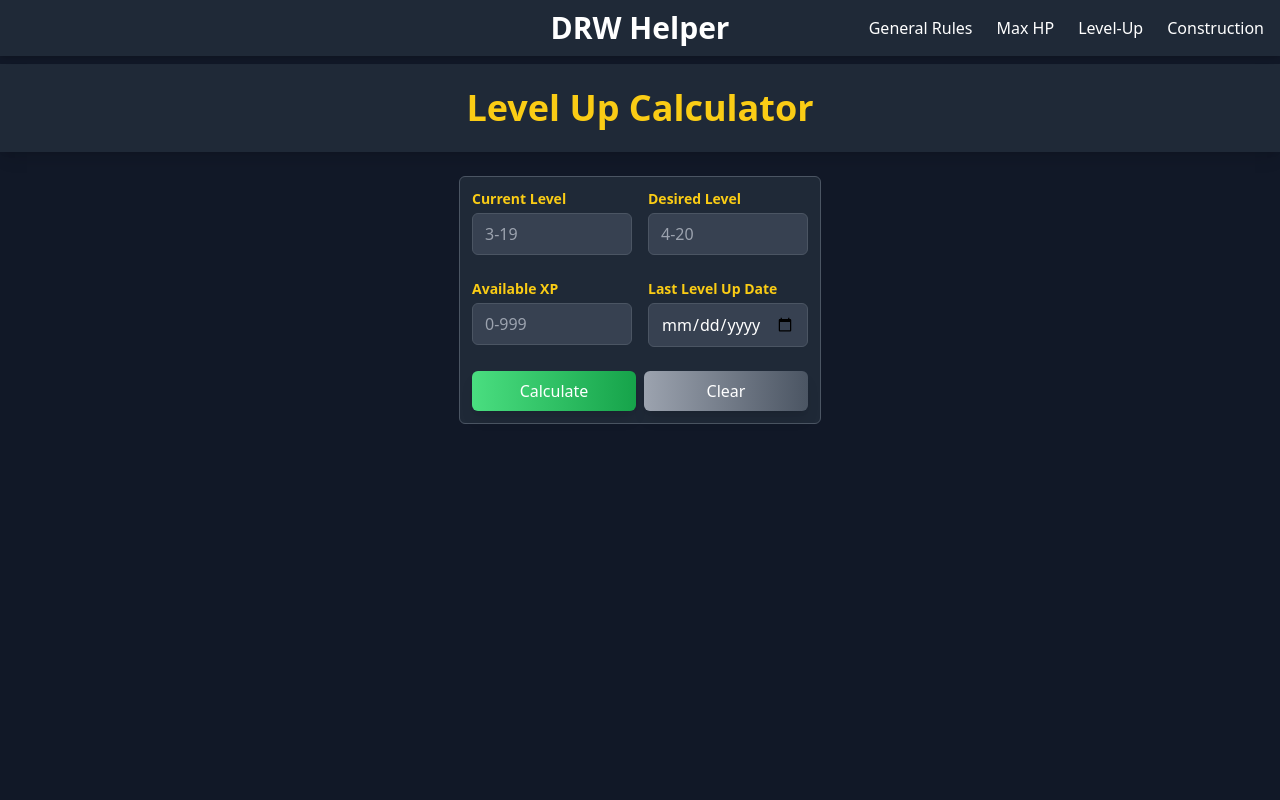
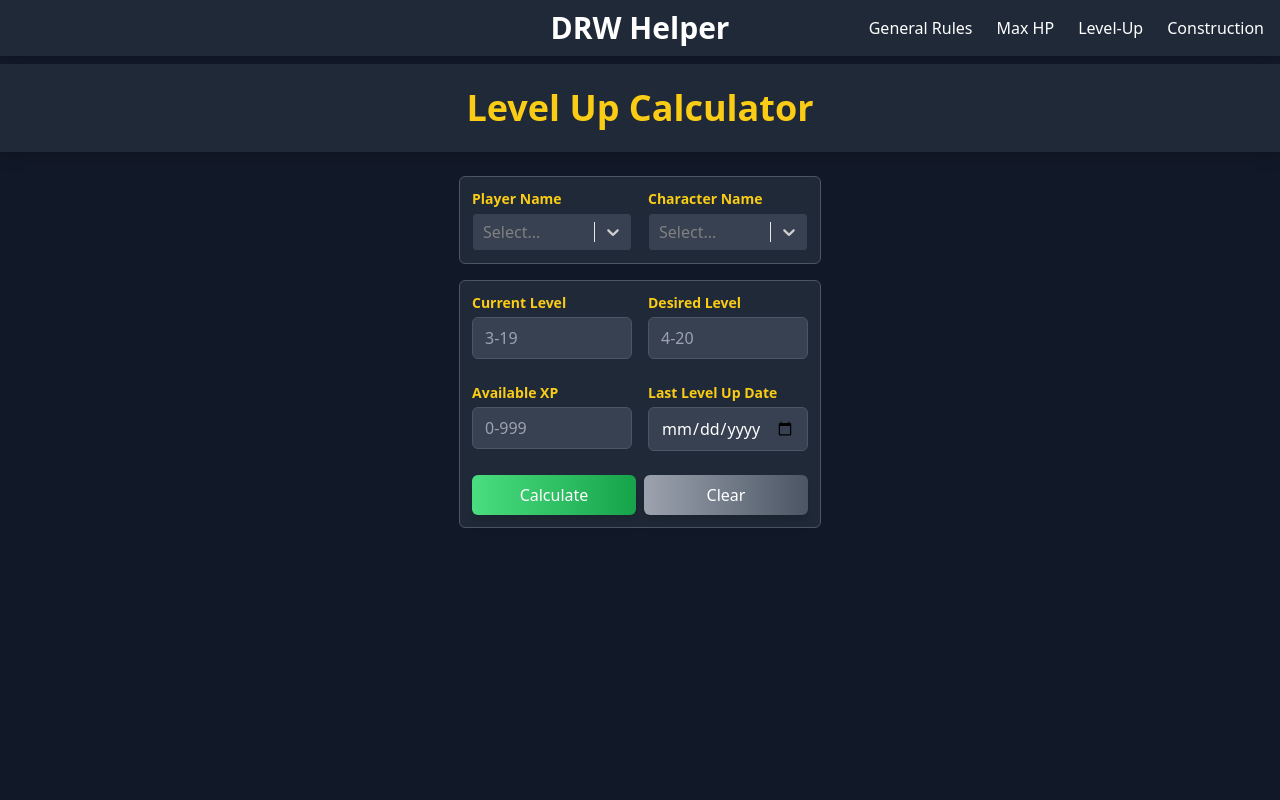
Before and after one commit to maxecution/DRW-helper, a React (Vite) app: page /level-up-calc in a window 1280 px wide. Shown: the top 800 px of the page. Built offline with nearby package versions, Linux system fonts and the light colour scheme; no server answers.

Commit message:
plugged player data into selects and auto-assigned values for associated variables

```diff
--- a/src/pages/levelUpCalc/LevelUpForm.tsx
+++ b/src/pages/levelUpCalc/LevelUpForm.tsx
@@ -1,4 +1,4 @@
-import React, { useState } from "react";
+import React, { useEffect, useState } from "react";
 import { calculateLevelUpDates, getLevelUpCostForRange } from "../../utils/LevelUpUtils.js";
 import Select from "react-select";
 import { Tooltip } from "react-tooltip";
@@ -8,11 +8,13 @@ import {
   handleDateChange,
   handleDateBlur,
 } from "../../utils/InputUtils.js";
-import { fetchPlayerData, PlayerData } from "../../utils/fetchPlayerData.js";
+import { fetchPlayerData, PlayerData, Character } from "../../utils/fetchPlayerData.js";
 import { selectStyle } from "../../utils/Styles.js";
 
 function LevelUpForm() {
   const [playerData, setPlayerData] = useState<PlayerData[]>([]);
+  const [selectedPlayer, setSelectedPlayer] = useState<PlayerData | null>(null);
+  const [selectedCharacter, setSelectedCharacter] = useState<Character | null>(null);
   const [currentLevel, setCurrentLevel] = useState<number | undefined>(undefined);
   const [desiredLevel, setDesiredLevel] = useState<number | undefined>(undefined);
   const [availableXp, setAvailableXp] = useState<number | undefined>(undefined);
@@ -27,6 +29,62 @@ function LevelUpForm() {
   });
 
   const today = new Date();
+
+  useEffect(() => {
+    const fetchData = async () => {
+      const data = await fetchPlayerData();
+      setPlayerData(data);
+    };
+    fetchData();
+    console.log("Player data fetched:", playerData);
+  }, []);
+
+  useEffect(() => {
+    const loadPlayerData = async () => {
+      const data = await fetchPlayerData();
+      setPlayerData(data);
+    };
+    loadPlayerData();
+  }, []);
+
+  const playerOptions = playerData.map((player) => ({
+    value: player.id,
+    label: player.playerName,
+  }));
+
+  const characterOptions = selectedPlayer
+    ? selectedPlayer.characters.map((character) => ({
+        value: character.id,
+        label: character.characterName,
+      }))
+    : [];
+
+  const handlePlayerChange = (selectedOption) => {
+    if (selectedOption === null) {
+      setSelectedPlayer(null);
+      setSelectedCharacter(null);
+      return;
+    }
+
+    const selectedPlayerData = playerData.find((player) => player.id === selectedOption.value);
+    setSelectedPlayer(selectedPlayerData ?? null);
+    setAvailableXp(selectedPlayerData ? parseInt(selectedPlayerData.availableXP) : undefined);
+    setSelectedCharacter(null);
+  };
+
+  const handleCharacterChange = (selectedOption) => {
+    if (selectedOption === null) {
+      setSelectedCharacter(null);
+      return;
+    }
+
+    const selectedCharacterData = selectedPlayer?.characters.find(
+      (character) => character.id === selectedOption.value
+    );
+    setSelectedCharacter(selectedCharacterData ?? null);
+    setCurrentLevel(selectedCharacterData ? parseInt(selectedCharacterData.level) : undefined);
+    setLastLeveledDate(selectedCharacterData ? selectedCharacterData.lastLevelUp : undefined);
+  };
 
   // Form validation
   const validateForm = () => {
@@ -98,6 +156,8 @@ function LevelUpForm() {
   };
 
   const handleClear = () => {
+    setSelectedPlayer(null);
+    setSelectedCharacter(null);
     setCurrentLevel(undefined);
     setDesiredLevel(undefined);
     setAvailableXp(undefined);
@@ -120,27 +180,54 @@ function LevelUpForm() {
         </h1>
       </header>
       <div className='flex flex-col items-center min-h-screen p-6 gap-4'>
-        {/* TODO: Add player and character selection */}
-        {/* <div className='p-3 space-y-6 bg-gray-800 border border-gray-600 rounded-md'>
+        <div className='p-3 space-y-6 bg-gray-800 border border-gray-600 rounded-md'>
           <div className='grid grid-cols-2 gap-4'>
             <div id='player-name-block'>
               <label
-                htmlFor='player-name'
+                htmlFor='player-name-select'
                 className='block mb-1 text-sm font-semibold text-yellow-400'>
                 Player Name
               </label>
-              <Select id='player-name' styles={selectStyle} className='w-40' />
+              <Select
+                id='player-name-select'
+                styles={selectStyle}
+                className='w-40'
+                value={
+                  selectedPlayer
+                    ? { value: selectedPlayer.id, label: selectedPlayer.playerName }
+                    : null
+                }
+                isClearable
+                isSearchable
+                isDisabled={playerData.length === 0}
+                options={playerOptions}
+                onChange={handlePlayerChange}
+              />
             </div>
             <div id='character-name-block'>
               <label
-                htmlFor='character-name'
+                htmlFor='character-name-select'
                 className='block mb-1 text-sm font-semibold text-yellow-400'>
-                Player Name
+                Character Name
               </label>
-              <Select id='character-name' styles={selectStyle} className='w-40' />
+              <Select
+                id='character-name-select'
+                styles={selectStyle}
+                className='w-40'
+                value={
+                  selectedCharacter
+                    ? { value: selectedCharacter.id, label: selectedCharacter.characterName }
+                    : null
+                }
+                isClearable
+                isSearchable
+                isDisabled={!selectedPlayer}
+                options={characterOptions}
+                onChange={handleCharacterChange}
+              />
             </div>
           </div>
-        </div> */}
+        </div>
         <form className='p-3 space-y-6 bg-gray-800 border border-gray-600 rounded-md'>
           <div className='grid grid-cols-2 gap-4'>
             <div id='current-level-block'>
--- a/src/utils/fetchPlayerData.ts
+++ b/src/utils/fetchPlayerData.ts
@@ -1,20 +1,37 @@
 // src/utils/fetchPlayerData.ts
 import Papa from "papaparse";
 
-interface Character {
-  name: string;
+export interface Character {
+  id: number;
+  characterName: string;
   level: string;
   lastLevelUp: string;
 }
 
 export interface PlayerData {
-  name: string;
+  id: number;
+  playerName: string;
   availableXP: string;
   characters: Character[];
 }
 
 const CSV_URL =
   "https://docs.google.com/spreadsheets/d/e/2PACX-1vQYKptcX5PKFKFT0agKac20yp9W9PknTz_BBR5hi8uhtLuRq54aTyEWEbGZIfJTxfvfvXbvkTKueSg5/pub?output=csv"; // Replace with your link
+
+const formatDateToISO = (dateString: string): string => {
+  if (!dateString) {
+    return "";
+  }
+
+  const [day, month, year] = dateString.split("/");
+  if (!day || !month || !year) {
+    return "";
+  }
+
+  const formattedYear = year.length === 2 ? `20${year}` : year;
+
+  return `${formattedYear}-${month}-${day}`;
+};
 
 export const fetchPlayerData = async (): Promise<PlayerData[]> => {
   const response = await fetch(CSV_URL);
@@ -26,22 +43,26 @@ export const fetchPlayerData = async (): Promise<PlayerData[]> => {
       complete: (results) => {
         const rows = results.data;
         const parsedPlayers: PlayerData[] = [];
+        let playerIdCounter = 1;
+        let characterIdCounter = 1;
 
         for (let i = 1; i < rows.length; i++) {
           const row = rows[i];
           if (row[1]) {
             const player: PlayerData = {
-              name: row[1],
+              id: playerIdCounter++,
+              playerName: row[1],
               availableXP: row[3],
               characters: [],
             };
-            let j = i + 1;
+            let j = i;
 
             while (rows[j] && rows[j][5]) {
               player.characters.push({
-                name: rows[j][5],
+                id: characterIdCounter++,
+                characterName: rows[j][5],
                 level: rows[j][10],
-                lastLevelUp: rows[j][12],
+                lastLevelUp: formatDateToISO(rows[j][12]),
               });
               j++;
             }
```
